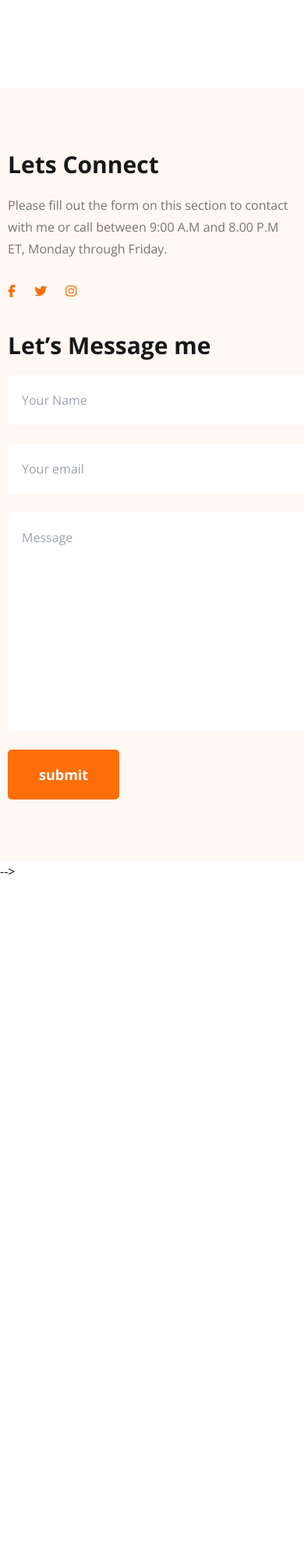
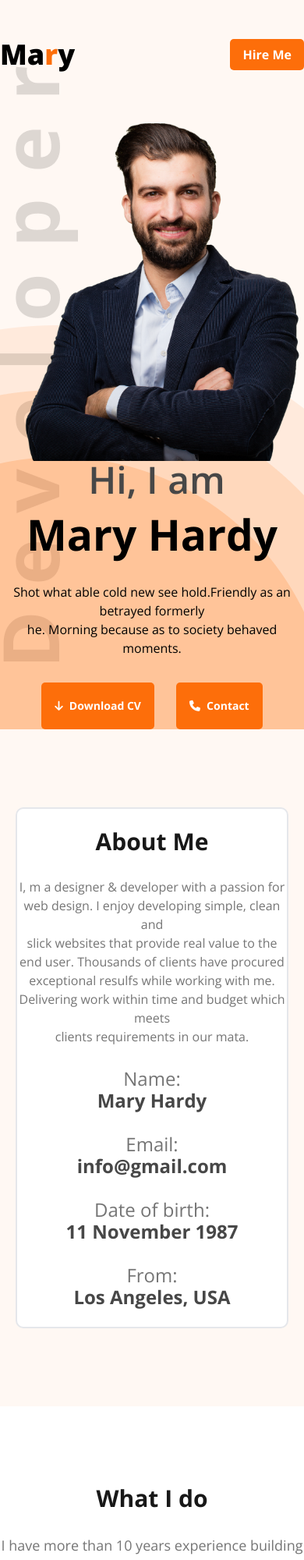
Before and after one commit to emon906/developer01, a plain HTML site: page index.html in a window 390 px wide. Shown: the top 2000 px of the page at 78% size. Before the commit the page ends 1129 px from the top, so only its background shows below. Drawn offline with nearby package versions, Linux system fonts and the light colour scheme.

Commit message:
add changes

```diff
--- a/index.html
+++ b/index.html
@@ -29,19 +29,19 @@
 </head>
 <body class="font-Open">
      <!-- header start -->
-    <header>
+    <header style="background-color: #FFF8F3; background-image: url(./img/Ellipse\ 3.png),url(./img/Developer\ \(2\).png); background-repeat: no-repeat; background-position: bottom right,left;">
       <!-- menu start -->
-       <!-- <div class="flex justify-between xl:px-[200px] lg:px-[60px] md:px-10  py-[50px]">
+       <div class="flex justify-between xl:px-[200px] lg:px-[60px] md:px-10  py-[50px]">
           <h2 class="xl:text-5xl lg:text-5xl md:text-5xl sm: text-4xl font-extrabold">Ma<span class="text-[#fd6e0a]">r</span>y</h2>
           <ul class="flex gap-12 items-center">
             <li><a href="#" class="text-[#474747] xl:block lg:block md:hidden sm: hidden text-[20px] font-normal">Portfolio</a></li>
             <li><a href="#" class="text-[#474747] xl:block lg:block md:hidden sm: hidden text-[20px] font-normal">blog</a></li>
             <a href="#" class="bg-[#fd6e0a] text-white font-bold rounded-[5px] xl:px-9 lg:px-9 md:px-9 sm: px-4 xl:py-5 lg:py-5 md:py-3 sm: py-2">Hire Me</a>
           </ul>
-      </div> -->
+      </div>
       <!-- menu start -->
       <!-- banner start -->
-       <!-- <div class="flex justify-between xl:flex-row lg:flex-row md:flex-col-reverse sm: flex-col-reverse items-center" style="background-color: #FFF8F3; background-image: url(./img/Ellipse\ 3.png),url(./img/Developer\ \(2\).png); background-repeat: no-repeat; background-position: bottom right,left;">
+       <div class="flex justify-between xl:flex-row lg:flex-row md:flex-col-reverse sm: flex-col-reverse items-center">
         <div class="xl:ml-[200px] lg:ml-[100px]" data-aos="fade-right" data-aos-duration="3000">
           <h2 class="text-[#474747] text-5xl font-semibold mb-[5px] ml-3 xl:text-start lg:text-start md:text-center sm: text-center">Hi, I am</h2>
           <h1 class="xl:text-[85px] lg:text-[75px] md:text-[65px] sm: text-[55px] mb-5 font-bold xl:text-start lg:text-start md:text-center sm: text-center">Mary Hardy</h1>
@@ -56,14 +56,14 @@
           </div>
         </div>
           <img data-aos="fade-left" data-aos-duration="3000" src="img/banner-profile.png" alt="profile-pic" />
-      </div> -->
+      </div>
       <!-- banner end -->
     </header>
     <!-- header end -->
      <!-- section start -->
        <section>
         <!-- about me -->
-        <!-- <div class="bg-[#FFF8F3] xl:px-[200px] lg:px-[100px] md:px-8 sm: px-5 py-[100px]">
+       <div class="bg-[#FFF8F3] xl:px-[200px] lg:px-[100px] md:px-8 sm: px-5 py-[100px]">
            <div class="bg-white rounded-[10px] py-6  border-2">
             <h2 class="text-[#181818] text-3xl font-bold text-center mb-7">About Me</h2>
             <p class="text-[#757575] mb-7 text-center">
@@ -91,10 +91,10 @@
             </div>
           </div>
           </div>
-        </div> -->
+        </div>
         <!-- about me -->
         <!-- what i do start -->
-          <!-- <h2 class="text-[#181818] text-3xl font-bold mb-7 text-center mt-[100px]">What I do</h2>
+         <h2 class="text-[#181818] text-3xl font-bold mb-7 text-center mt-[100px]">What I do</h2>
           <p class="text-[#757575] font-normal leading-7 text-center text-[18px]">I have more than 10 years experience building software for clients all over the world.
              Below is a quick <br> overview of my main technical skill sets and technologies i use.
              Want to find out more about my experience? <br> Check out my online resume and project portfolio.</p>
@@ -125,10 +125,10 @@
              Aenean commodo ligula <br> eget dolor.</p>
        </div>
        </div>
-       </div>      -->
+       </div>
       <!-- what i do end -->
        <!-- resume start -->
-         <!-- <h2 class="text-center mb-[100px] mt-20 text-[#181818] text-4xl font-bold">A summary of My Resume</h2>
+         <h2 class="text-center mb-[100px] mt-20 text-[#181818] text-4xl font-bold">A summary of My Resume</h2>
          <div class="flex justify-center">
           <div class="grid xl:grid-cols-2 lg:grid-cols-2 xl:gap-[71px] lg:gap-[61px]">
             <div>
@@ -202,7 +202,7 @@
         </div>
         <div class="flex justify-center">
           <button class="bg-[#fd6e0a] px-[17px] xl:py-[20px] lg:py-4 md:py-4 sm: py-3 rounded-[5px] text-white text-lg font-bold"><i class="fa-solid fa-arrow-down mr-2"></i>Download CV</button>
-        </div>  -->
+        </div>
       <!-- resume end -->
       </section>
       <!-- section end -->
@@ -224,7 +224,7 @@
           <input class="text-lg text-[#fff] bg-[#FD6E0A] rounded-[5px] font-bold px-[40px] py-[18px]" type="submit" value="submit">
         </form>
       </div>
-     </footer> -->
+     </footer>
     <!-- footer end -->
     <script src="https://unpkg.com/aos@2.3.1/dist/aos.js"></script>
     <script>
```
